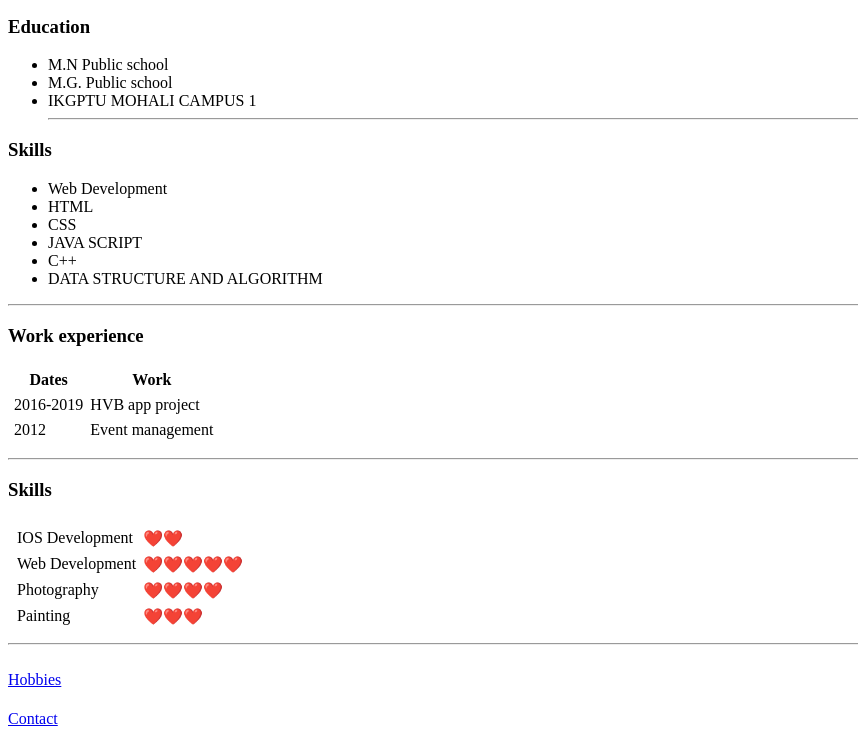
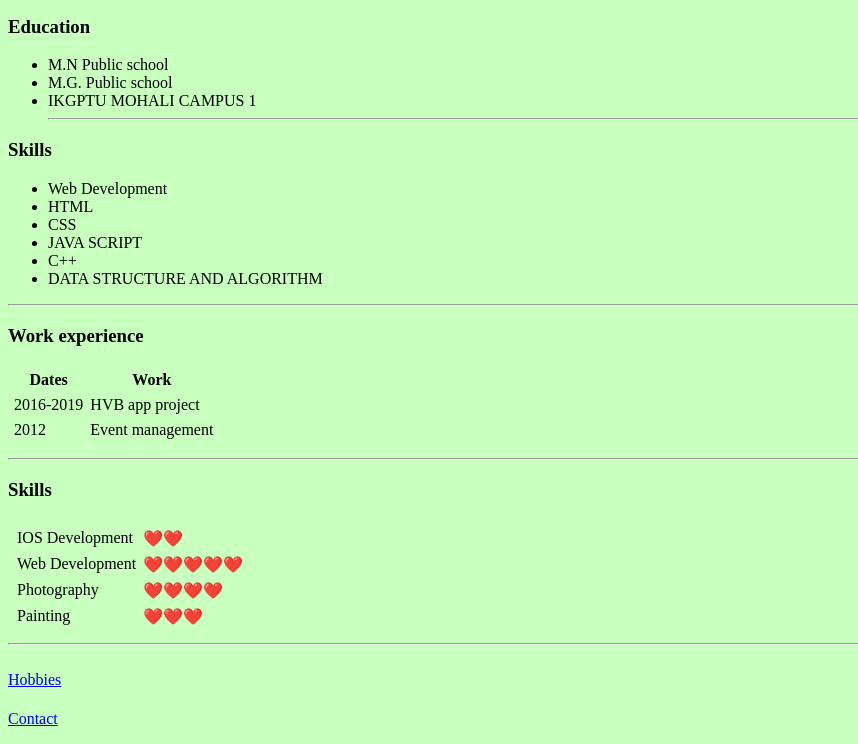
Before and after one commit to harivanshx/cv, a plain HTML site: page index.html in a window 1280 px wide. Shown: the part 357-1101 px from the top of the page, without its empty margins (0-858 px from the left). Drawn offline with Linux system fonts and the light colour scheme.

Commit message:
background color change

```diff
--- a/index.html
+++ b/index.html
@@ -5,7 +5,7 @@
     <title>✨Harivansh Personal site</title>
 </head>
 
-<body>
+<body style="background-color: rgb(201,255,191);">
     <table cellspacing=20>
         <tr>
             <td>
```
